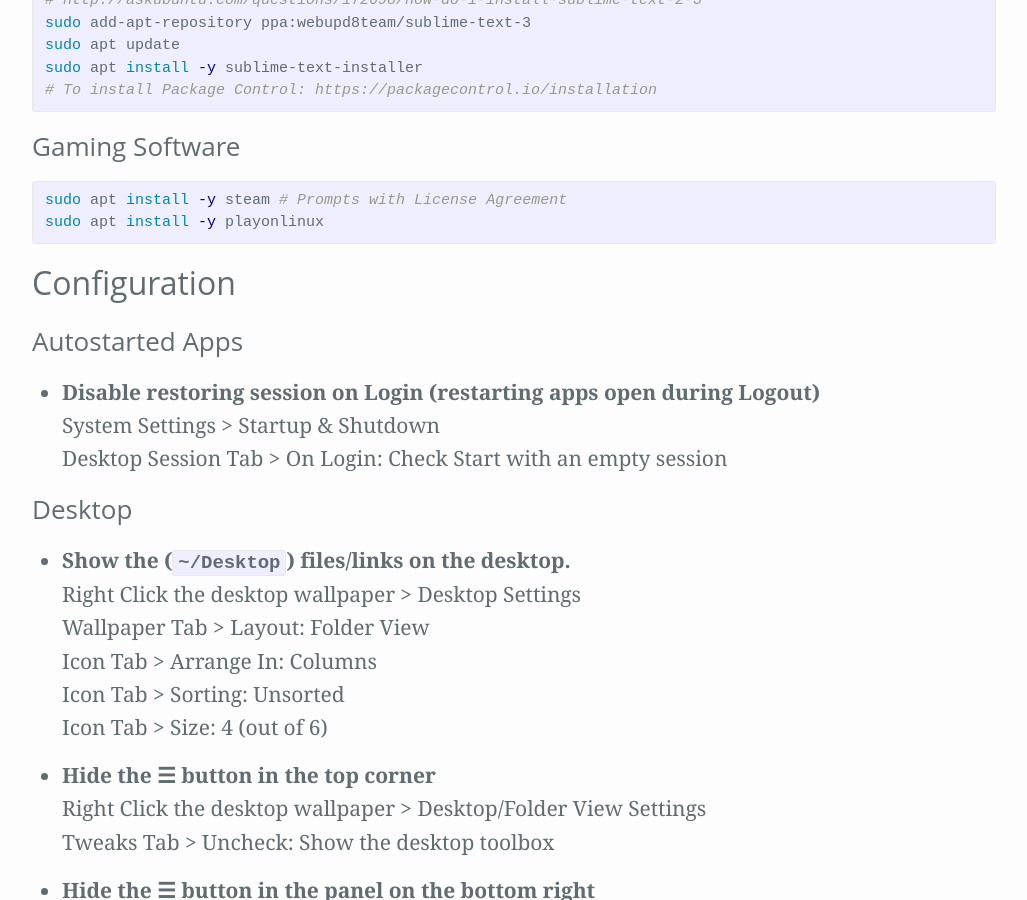
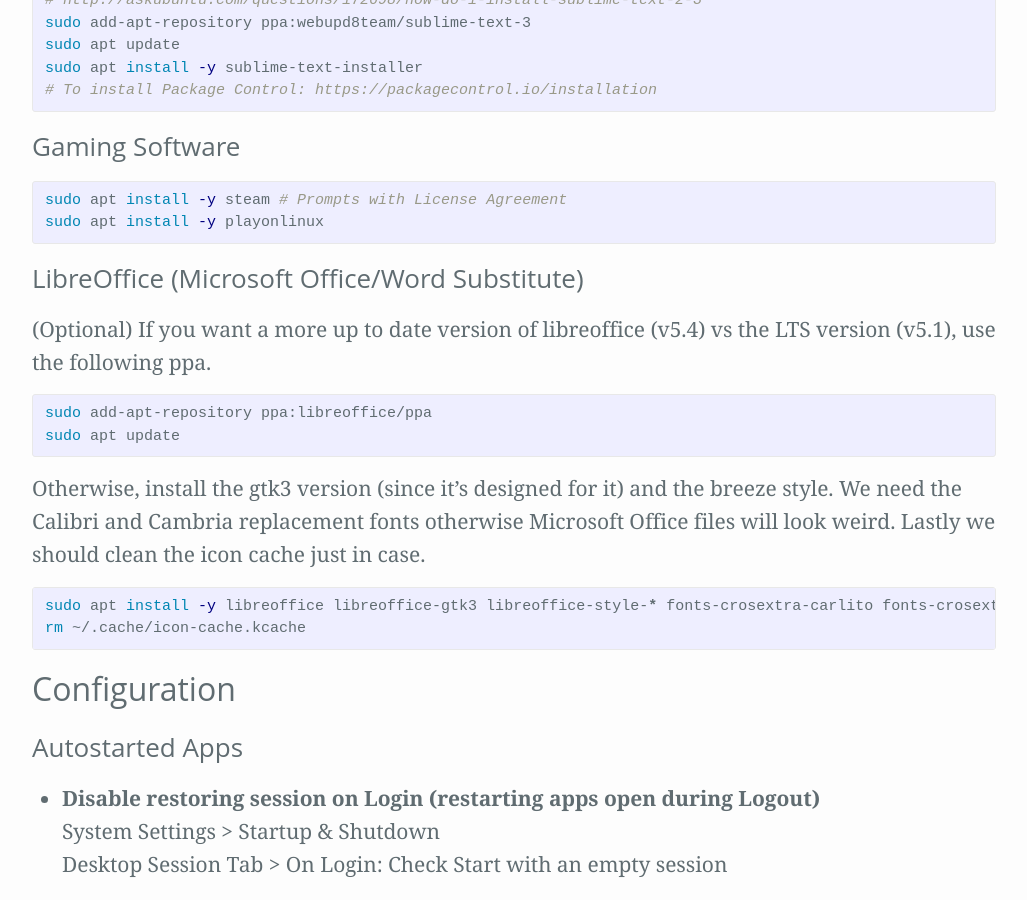
Before and after one commit to Zren/zren.github.io, a Jekyll site: the page built from kde.md, in a window 1280 px wide and 900 px high, scrolled down 2631 px. Shown: the whole window, without its empty margins (126-1153 px from the left). Built offline with Jekyll 4.4.1, drawn with Linux system fonts in a browser that asks for light colours.

Commit message:
Add entry for installing libreoffice in neon

```diff
--- a/kde.md
+++ b/kde.md
@@ -110,6 +110,22 @@
 sudo apt install -y playonlinux
 {% endhighlight %}
 
+
+### LibreOffice (Microsoft Office/Word Substitute)
+
+(Optional) If you want a more up to date version of libreoffice (v5.4) vs the LTS version (v5.1), use the following ppa.
+
+{% highlight bash %}
+sudo add-apt-repository ppa:libreoffice/ppa
+sudo apt update
+{% endhighlight %}
+
+Otherwise, install the gtk3 version (since it's designed for it) and the breeze style. We need the Calibri and Cambria replacement fonts otherwise Microsoft Office files will look weird. Lastly we should clean the icon cache just in case.
+
+{% highlight bash %}
+sudo apt install -y libreoffice libreoffice-gtk3 libreoffice-style-* fonts-crosextra-carlito fonts-crosextra-caladea
+rm ~/.cache/icon-cache.kcache
+{% endhighlight %}
 
 
 ## Configuration
```
